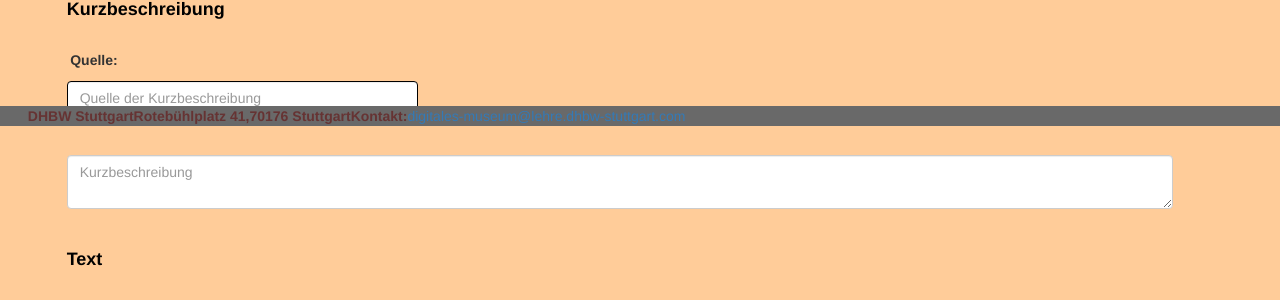
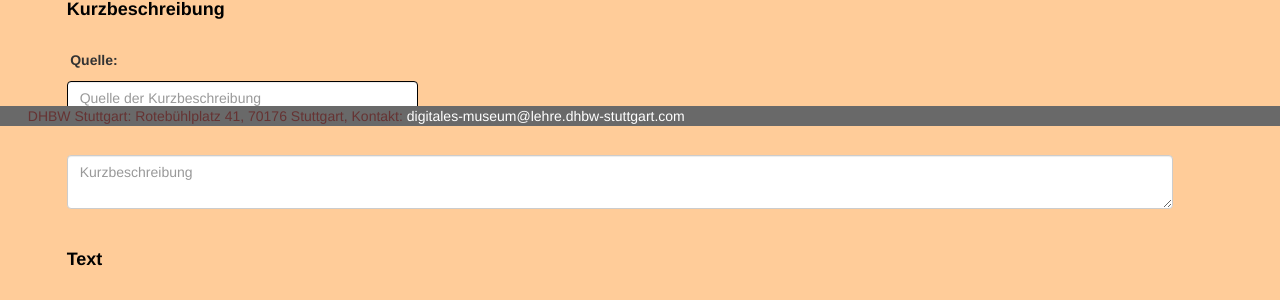
Before and after one commit to Davidmuecke/DigitalesMuseum, a PHP site: page /persoenlichkeit_editor.php in a window 1280 px wide; the page is wider, and only the part inside the window is pictured. Shown: the part 674-974 px from the top of that part. Run offline with PHP 8.4, Linux system fonts and the light colour scheme; the visitor is signed in with stand-in values (Sample User, id 1); data comes from the database, SQL or seed files in the repository.

Commit message:
Footer angepasst

```diff
--- a/css/style.css
+++ b/css/style.css
@@ -150,6 +150,15 @@ p {
 footer{
     margin-top: 20vh;
     max-height: 15vh;
+}
+
+footer div a {
+    color: white;
+}
+
+footer div a:hover {
+    color: white;
+    text-decoration: underline;
 }
 
 div > b > script{
--- a/footer.php
+++ b/footer.php
@@ -12,12 +12,7 @@
     <div class="container-fluid">
         <div class="collapse navbar-collapse navHeaderCollapse">
             <div id="kontakt">
-                <ul class="nav navbar-nav">
-                    <li><b>DHBW Stuttgart  </b></li>
-                    <li><b>Rotebühlplatz 41,  </b></li>
-                    <li><b>70176 Stuttgart  </b></li>
-                    <li><b>Kontakt:</b></li>
-                </ul>
+                DHBW Stuttgart: Rotebühlplatz 41, 70176 Stuttgart, Kontakt:
             </div>
         </div>
     </div>
```
